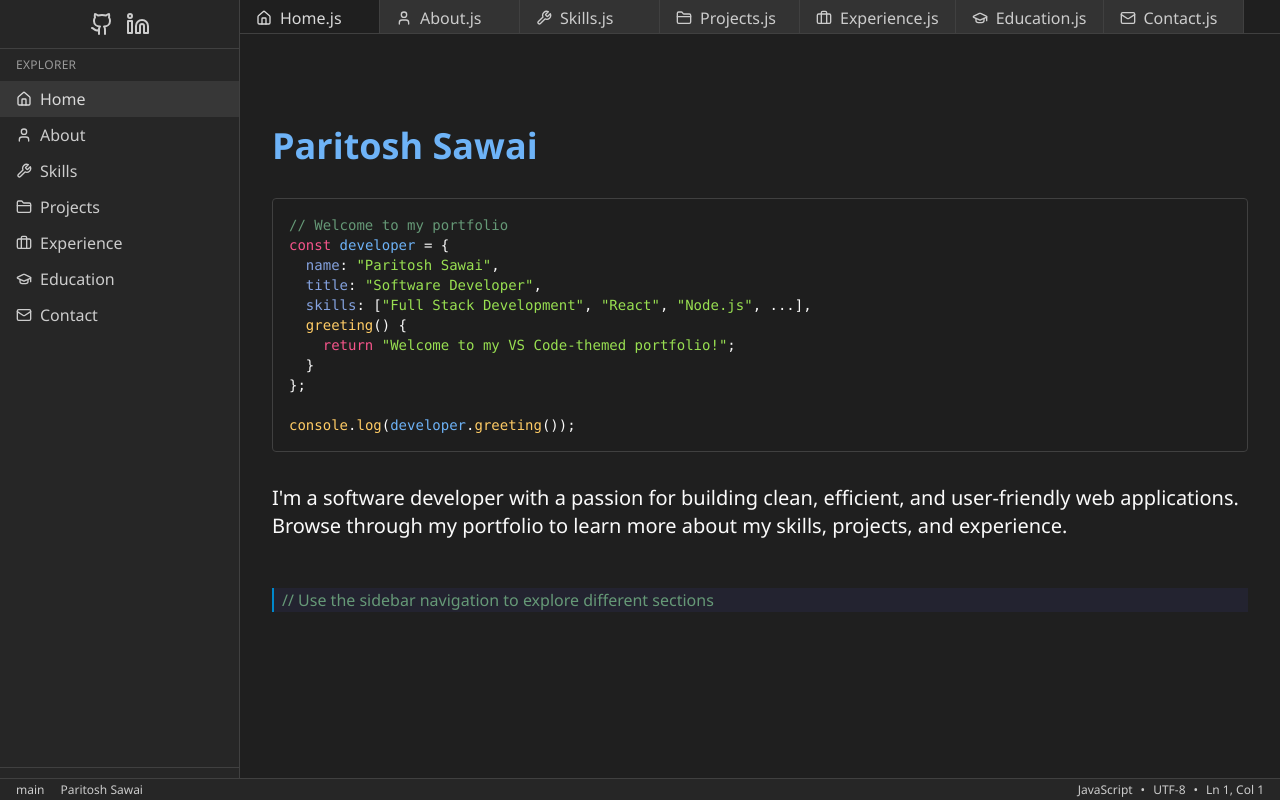
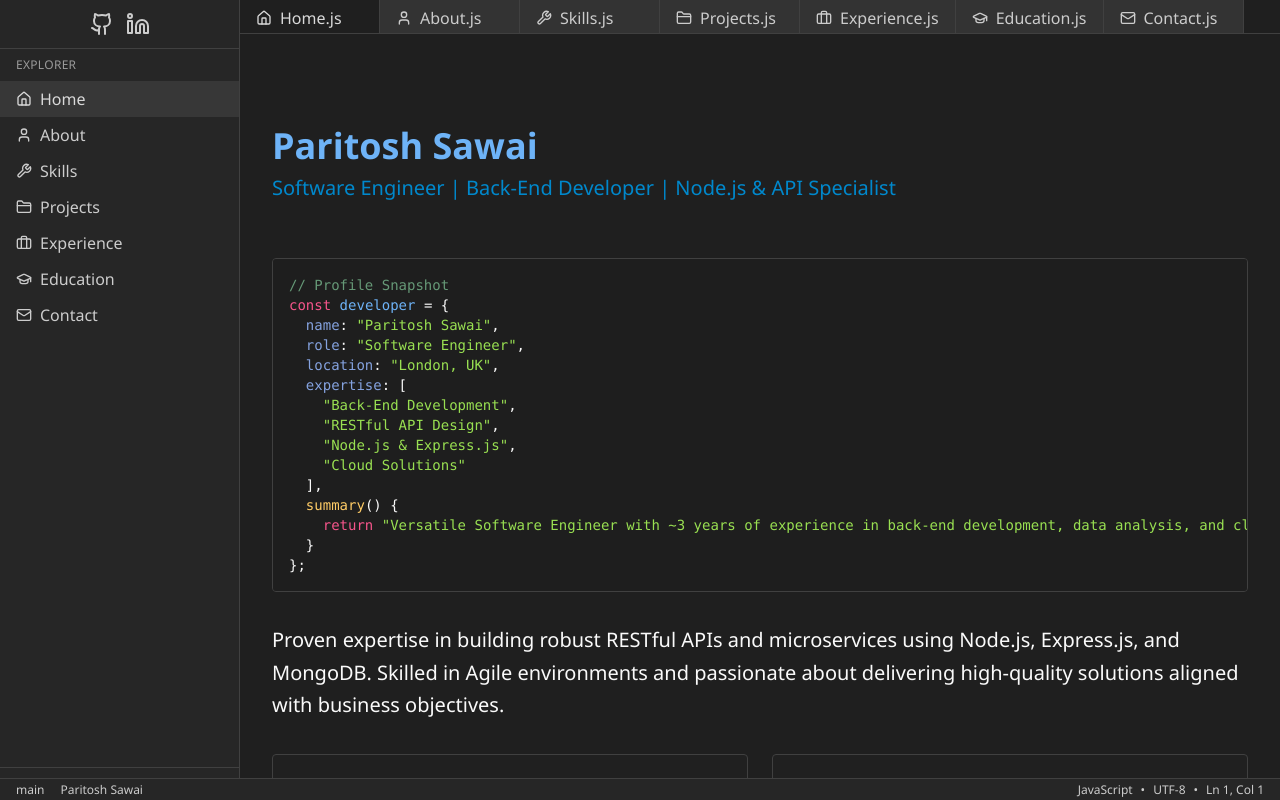
Before and after one commit to paritoshsawai/Portfolio, a React (Vite) app: page / in a window 1280 px wide. Built offline with nearby package versions, Linux system fonts and the light colour scheme; a web font is replaced by a local one.

Commit message:
Add styling and content updates
Update the landing animation, add content from the resume, and improve the overall visual appeal of the pages.

```diff
--- a/src/components/LandingAnimation.tsx
+++ b/src/components/LandingAnimation.tsx
@@ -4,8 +4,8 @@ import { motion, AnimatePresence } from 'framer-motion';
 
 const CHARACTERS = "!@#$%^&*()_+-=[]{}|;:,.<>?/0123456789abcdefghijklmnopqrstuvwxyzABCDEFGHIJKLMNOPQRSTUVWXYZ";
 const FINAL_TEXT = "Paritosh.Dev";
-const SCRAMBLE_DURATION = 3000; // 3 seconds total
-const STEP_DURATION = 50; // 50ms per step
+const SCRAMBLE_DURATION = 3000;
+const STEP_DURATION = 50;
 
 const LandingAnimation = ({ onComplete }: { onComplete: () => void }) => {
   const [text, setText] = useState("");
@@ -57,13 +57,17 @@ const LandingAnimation = ({ onComplete }: { onComplete: () => void }) => {
           <motion.div
             initial={{ scale: 0.9 }}
             animate={{ scale: 1 }}
-            className="text-center"
+            className="text-center relative"
           >
             <h1
               className="font-mono text-4xl md:text-6xl lg:text-7xl font-bold
                          bg-clip-text text-transparent bg-gradient-to-r
                          from-blue-400 via-purple-500 to-pink-500
                          shadow-lg tracking-wider
+                         after:content-[''] after:absolute after:bottom-0
+                         after:left-0 after:w-full after:h-[2px]
+                         after:bg-accent after:origin-left
+                         after:animate-[underline_2s_ease-in-out_infinite]
                          [text-shadow:_0_0_15px_rgba(148,0,255,0.3)]"
             >
               {text}
--- a/src/pages/Home.tsx
+++ b/src/pages/Home.tsx
@@ -4,42 +4,91 @@ import React from 'react';
 const Home = () => {
   return (
     <div className="py-8 space-y-8">
-      <div className="flex items-center mb-6">
+      <div className="flex flex-col items-start mb-6">
         <h1 className="text-4xl font-bold code-variable">Paritosh Sawai</h1>
+        <p className="text-xl text-accent mt-2">Software Engineer | Back-End Developer | Node.js & API Specialist</p>
         <div className="h-6 w-2 bg-accent ml-2 animate-cursor-blink"></div>
       </div>
 
       <div className="code-block">
         <pre>
-          <span className="code-comment">// Welcome to my portfolio</span>
+          <span className="code-comment">// Profile Snapshot</span>
           <br />
           <span className="code-keyword">const</span> <span className="code-variable">developer</span> = {'{'}
           <br />
           {'  '}<span className="code-constant">name</span>: <span className="code-string">"Paritosh Sawai"</span>,
           <br />
-          {'  '}<span className="code-constant">title</span>: <span className="code-string">"Software Developer"</span>,
+          {'  '}<span className="code-constant">role</span>: <span className="code-string">"Software Engineer"</span>,
           <br />
-          {'  '}<span className="code-constant">skills</span>: [<span className="code-string">"Full Stack Development"</span>, <span className="code-string">"React"</span>, <span className="code-string">"Node.js"</span>, ...],
+          {'  '}<span className="code-constant">location</span>: <span className="code-string">"London, UK"</span>,
           <br />
-          {'  '}<span className="code-function">greeting</span>() {'{'}
+          {'  '}<span className="code-constant">expertise</span>: [
           <br />
-          {'    '}<span className="code-keyword">return</span> <span className="code-string">"Welcome to my VS Code-themed portfolio!"</span>;
+          {'    '}<span className="code-string">"Back-End Development"</span>,
+          <br />
+          {'    '}<span className="code-string">"RESTful API Design"</span>,
+          <br />
+          {'    '}<span className="code-string">"Node.js & Express.js"</span>,
+          <br />
+          {'    '}<span className="code-string">"Cloud Solutions"</span>
+          <br />
+          {'  '}],
+          <br />
+          {'  '}<span className="code-function">summary</span>() {'{'}
+          <br />
+          {'    '}<span className="code-keyword">return</span> <span className="code-string">"Versatile Software Engineer with ~3 years of experience in back-end development, data analysis, and cloud-native applications."</span>;
           <br />
           {'  '}{'}'}
           <br />
           {'}'};
-          <br /><br />
-          <span className="code-function">console</span>.<span className="code-function">log</span>(<span className="code-variable">developer</span>.<span className="code-function">greeting</span>());
         </pre>
       </div>
 
-      <p className="text-xl">
-        I'm a software developer with a passion for building clean, efficient, and user-friendly web applications.
-        Browse through my portfolio to learn more about my skills, projects, and experience.
+      <p className="text-xl leading-relaxed">
+        Proven expertise in building robust RESTful APIs and microservices using Node.js, Express.js, and MongoDB.
+        Skilled in Agile environments and passionate about delivering high-quality solutions aligned with business objectives.
       </p>
 
+      <div className="mt-8 grid grid-cols-1 md:grid-cols-2 gap-6">
+        <div className="bg-sidebar/30 p-6 rounded-lg border border-border">
+          <h3 className="text-lg font-medium mb-3 text-accent">Core Competencies</h3>
+          <ul className="space-y-2">
+            <li className="flex items-center">
+              <span className="w-2 h-2 bg-accent rounded-full mr-2"></span>
+              Back-End Development
+            </li>
+            <li className="flex items-center">
+              <span className="w-2 h-2 bg-accent rounded-full mr-2"></span>
+              RESTful API Design
+            </li>
+            <li className="flex items-center">
+              <span className="w-2 h-2 bg-accent rounded-full mr-2"></span>
+              Microservices Architecture
+            </li>
+          </ul>
+        </div>
+
+        <div className="bg-sidebar/30 p-6 rounded-lg border border-border">
+          <h3 className="text-lg font-medium mb-3 text-accent">Latest Technologies</h3>
+          <ul className="space-y-2">
+            <li className="flex items-center">
+              <span className="w-2 h-2 bg-accent rounded-full mr-2"></span>
+              Node.js & Express.js
+            </li>
+            <li className="flex items-center">
+              <span className="w-2 h-2 bg-accent rounded-full mr-2"></span>
+              MongoDB & SQL
+            </li>
+            <li className="flex items-center">
+              <span className="w-2 h-2 bg-accent rounded-full mr-2"></span>
+              Docker & Cloud Services
+            </li>
+          </ul>
+        </div>
+      </div>
+
       <div className="pt-4">
-        <p className="active-line pl-2 code-comment">// Use the sidebar navigation to explore different sections</p>
+        <p className="active-line pl-2 code-comment">// Use the sidebar navigation to explore my portfolio</p>
       </div>
     </div>
   );
--- a/tailwind.config.ts
+++ b/tailwind.config.ts
@@ -1,4 +1,3 @@
-
 import type { Config } from "tailwindcss";
 
 export default {
@@ -81,12 +80,17 @@ export default {
         "blink": {
           "0%, 100%": { opacity: "1" },
           "50%": { opacity: "0" },
+        },
+        "underline": {
+          "0%, 100%": { transform: "scaleX(1)", opacity: "1" },
+          "50%": { transform: "scaleX(0.5)", opacity: "0.5" }
         }
       },
       animation: {
         "accordion-down": "accordion-down 0.2s ease-out",
         "accordion-up": "accordion-up 0.2s ease-out",
         "cursor-blink": "blink 1s step-end infinite",
+        "underline": "underline 2s ease-in-out infinite"
       }
     }
   },
```
